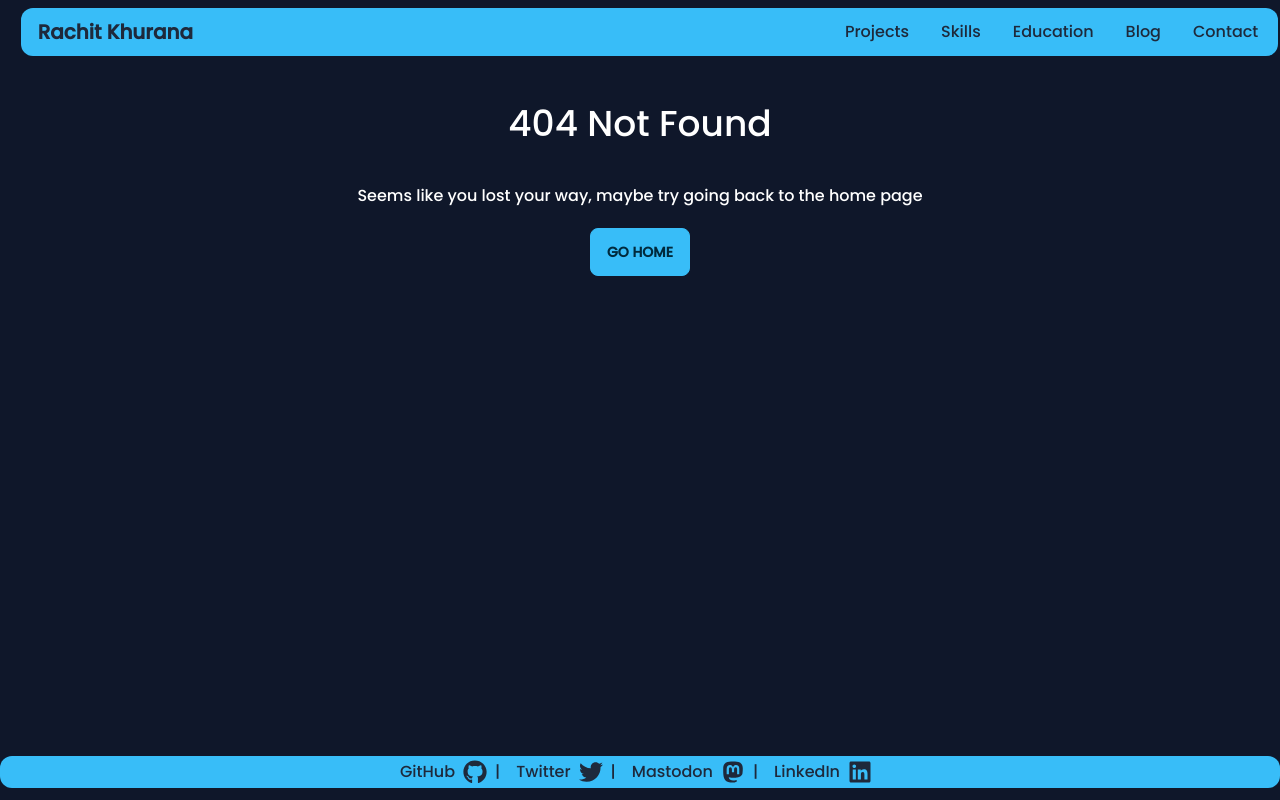
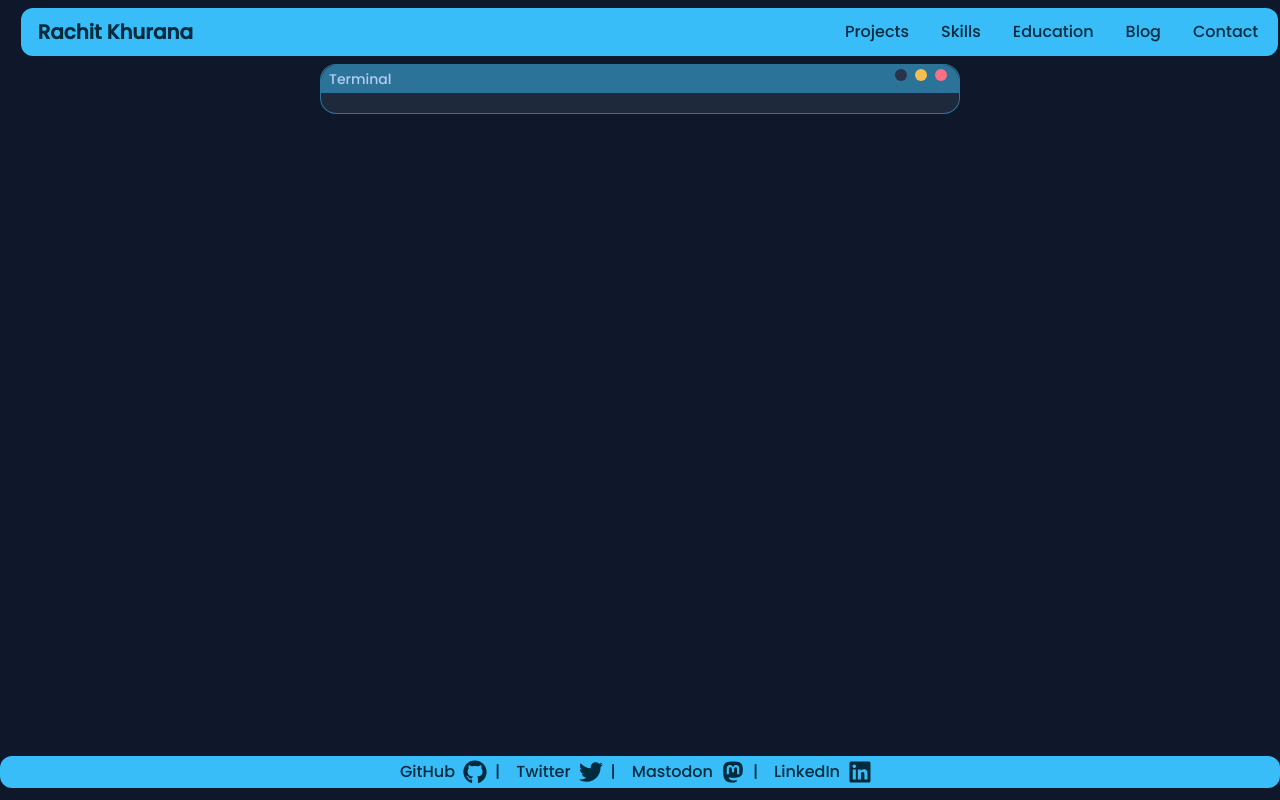
Before and after one commit to notnotrachit/notnotrachit.github.io, a Next.js app: page /cli in a window 1280 px wide. Before the commit this address had no page. Built offline with nearby package versions, Linux system fonts and the light colour scheme.

Commit message:
minor color fixes & CLI base

```diff
--- /dev/null
+++ b/app/cli/page.js
@@ -0,0 +1,51 @@
+"use client";
+import Draggable from "react-draggable"
+import CLIInput from "@/components/cli/input";
+import CLI_Body from "@/components/cli/cli_body";
+import React from "react";
+import ReactDOM from "react-dom";
+
+export default function Page() {
+
+
+
+    return (
+        <div className="flex bg-base-100 justify-center">
+            <Draggable handle="handle">
+          <div
+            className="absolute bg-neutral pb-5 text-neutral-content rounded-box text-xl w-11/12 mx-2 lg:w-1/2 border-primary/50 border"
+            id="window"
+          >
+            <handle className="mb-5">
+              <div className="w-full bg-primary/50 rounded-t-box cursor-move flex justify-between px-2 py-1" id="windowheader">
+                <div className="flex text-sm align-top">Terminal</div>
+              <div className="h-full flex">
+                  <div className="avatar placeholder mx-1">
+                    <div className="bg-neutral-focus text-neutral-content rounded-full w-3">
+                      <span className="text-xs"></span>
+                    </div>
+                  </div>
+                  <div className="avatar placeholder mx-1">
+                    <div className="bg-warning text-neutral-content rounded-full w-3">
+                      <span className="text-xs"></span>
+                    </div>
+                  </div>
+                  <div className="avatar placeholder mx-1">
+                    <div className="bg-error text-neutral-content rounded-full w-3">
+                      <span className="text-xs"></span>
+                    </div>
+                  </div>
+              </div>
+              </div>
+            </handle>
+            <div id="cli_in">
+
+            </div>
+            <CLI_Body id="CLI_body_component">
+              <CLIInput />
+            </CLI_Body>
+          </div>
+        </Draggable>
+        </div>
+    )
+}
--- a/app/layout.js
+++ b/app/layout.js
@@ -25,10 +25,10 @@ export default function RootLayout({ children }) {
         <link rel="favicon" href="/profile.ico" sizes="any" />
         <Analytics />
       </head>
-      <body className={poppins.className+" overflow-x-hidden mb-24 lg:mb-12 text-white"}>
+      <body className={poppins.className+" overflow-x-hidden mb-24 lg:mb-12 text-base-content"}>
         <div className="p-2 sticky z-50 bg-base-100 top-0">
           <AOSc />
-          <div className="bg-primary text-neutral rounded-xl md:flex w-[99.5%] mx-[1%]">
+          <div className="bg-primary text-primary-content rounded-xl md:flex w-[99.5%] mx-[1%]">
             <div className="flex-cols md:flex-1 justify-center text-center md:text-left">
               <Link className="btn btn-ghost normal-case text-xl" href="/">
                 Rachit Khurana
@@ -57,7 +57,7 @@ export default function RootLayout({ children }) {
         </div>
         {children}
         <div className="bg-base-100 fixed bottom-0 mb-3 w-full">
-          <div className="w-full bg-primary text-neutral flex justify-center rounded-xl">
+          <div className="w-full bg-primary flex justify-center rounded-xl text-primary-content">
             <div className="">
               <ul className="flex flex-wrap">
                 <div className="lg:flex">
--- a/components/certificates.js
+++ b/components/certificates.js
@@ -25,7 +25,7 @@ export default function Certificates(props) {
       </figure>
       <div className="card-body">
         <h2 className="card-title">{props.name}</h2>
-        <p class="text-gray-400">
+        <p class="text-neutral-content">
           Credential Id: {props.credetial_id}
           <br />
           Issued on: {date_string}
--- /dev/null
+++ b/components/cli/cli_body.js
@@ -0,0 +1,8 @@
+
+export default function CLI_Body({children}) {
+    return (
+        <div id="cli_body">
+            {children}
+        </div>
+    )
+}
--- /dev/null
+++ b/components/cli/input.js
@@ -0,0 +1,62 @@
+import React from "react";
+import ReactDOM from "react-dom";
+export default function CLIInput() {
+  function cli_input(e) {
+    if (e.key == "Enter") {
+      var input = e.target.value;
+      document.getElementById("in").setAttribute("disabled", "true");
+      document.getElementById("in").setAttribute("value", input);
+      document.getElementById("in").setAttribute("id", "inactive");
+      var cli_body = document.getElementById("cli_body");
+      switch (input) {
+        case "help":
+          console.log("help");
+          break;
+        case "about":
+          console.log("about");
+          break;
+        case "contact":
+          console.log("contact");
+          break;
+        case "projects":
+          console.log("projects");
+          break;
+        case "skills":
+          console.log("skills");
+          break;
+        case "education":
+          console.log("education");
+          break;
+        case "experience":
+          console.log("experience");
+          break;
+        case "clear":
+          console.log("clear");
+          break;
+        default:
+          console.log("default");
+
+          var new_div = document.createElement("div");
+          ReactDOM.render(<CLIInput />, new_div);
+          cli_body.append(new_div);
+          var new_input = document.getElementById("in");
+          new_input.focus();
+      }
+    }
+    return (
+      <pre data-prefix="rachit@fedora$" className="text-success ml-3">
+        <code className="mr-5">rachit@portfolio$</code>
+        <code>
+          <input
+            type="text"
+            className="bg-transparent text-base-content outline-none"
+            autoFocus
+            id="in"
+            onKeyDown={cli_input}
+            autoComplete="off"
+          />
+        </code>
+      </pre>
+    );
+  }
+}
--- a/components/education.js
+++ b/components/education.js
@@ -1,7 +1,7 @@
 import Image from "next/image";
 export default function Education_Card() {
   return (
-    <ol className="relative border-l border-gray-200 dark:border-gray-700" data-aos="zoom-in-up">
+    <ol className="relative border-l border-gray-700" data-aos="zoom-in-up">
       <li className="mb-10 ml-10">
         <span className="absolute flex p-2 items-center justify-center w-20 h-20 rounded-full -left-10 ring-8 ring-gray-900 bg-blue-900">
           <Image
@@ -12,7 +12,7 @@ export default function Education_Card() {
             className="rounded-full"
           />
         </span>
-        <h3 className="flex ml-6 items-center mb-1 text-lg font-semibold text-white">
+        <h3 className="flex ml-6 items-center mb-1 text-lg font-semibold text-base-content">
           Bennett University{" "}
           <span className="  text-sm font-medium mr-2 px-2.5 py-0.5 rounded bg-blue-900 text-blue-300 ml-3">
             Ongoing
@@ -36,7 +36,7 @@ export default function Education_Card() {
           />
 
         </span>
-        <h3 className="mb-1 ml-6  text-lg font-semibold text-white">
+        <h3 className="mb-1 ml-6  text-lg font-semibold text-base-content">
           Sardar Patel Vidyalaya{" "}
         </h3>
         <time className="block mb-2 ml-6 text-sm font-normal leading-none text-gray-500">
@@ -57,7 +57,7 @@ export default function Education_Card() {
             alt="Apeejay"
           />
         </span>
-        <h3 className="ml-6 mb-1 text-lg font-semibold text-white">
+        <h3 className="ml-6 mb-1 text-lg font-semibold text-base-content">
           Apeejay School Noida{" "}
         </h3>
         <time className="ml-6 block mb-2 text-sm font-normal leading-none text-gray-500">
--- a/components/project.js
+++ b/components/project.js
@@ -8,7 +8,7 @@ export default function ProjectCard(props) {
 
   return (
     <div
-      className="card w-96 bg-neutral shadow-xl border border-primary"
+      className="card w-96 bg-neutral text-neutral-content shadow-xl border border-primary"
       data-aos="fade-up"
     >
       <figure>
--- a/tailwind.config.js
+++ b/tailwind.config.js
@@ -1,18 +1,66 @@
 /** @type {import('tailwindcss').Config} */
 module.exports = {
   content: [
-    './pages/**/*.{js,ts,jsx,tsx,mdx}',
-    './components/**/*.{js,ts,jsx,tsx,mdx}',
-    './app/**/*.{js,ts,jsx,tsx,mdx}',
+    "./pages/**/*.{js,ts,jsx,tsx,mdx}",
+    "./components/**/*.{js,ts,jsx,tsx,mdx}",
+    "./app/**/*.{js,ts,jsx,tsx,mdx}",
   ],
   theme: {
     extend: {
       backgroundImage: {
-        'gradient-radial': 'radial-gradient(var(--tw-gradient-stops))',
-        'gradient-conic':
-          'conic-gradient(from 180deg at 50% 50%, var(--tw-gradient-stops))',
+        "gradient-radial": "radial-gradient(var(--tw-gradient-stops))",
+        "gradient-conic":
+          "conic-gradient(from 180deg at 50% 50%, var(--tw-gradient-stops))",
       },
     },
   },
-  plugins: [require('daisyui')],
-}
+  plugins: [require("daisyui")],
+  daisyui: {
+    themes: [
+      {
+        custom_light: {
+
+          "primary": "#7ad8f5",
+
+          "secondary": "#6998c7",
+
+          "accent": "#69c7b3",
+
+          "neutral": "#a2e1f5",
+
+          "base-100": "#c5e8eb",
+
+          "info": "#2563EB",
+
+          "success": "#047857",
+
+          "warning": "#fde047",
+
+          "error": "#f87171",
+        },
+      },
+      "night",
+      "dark",
+      "forest",
+      "cupcake",
+      "bumblebee",
+      "emerald",
+      "corporate",
+      "synthwave",
+      "retro",
+      "cyberpunk",
+      "valentine",
+      "halloween",
+      "garden",
+      "forest",
+      "aqua",
+      "lofi",
+      "pastel",
+      "fantasy",
+      "wireframe",
+      "black",
+      "luxury",
+      "dracula",
+    ],
+  },
+};
```
